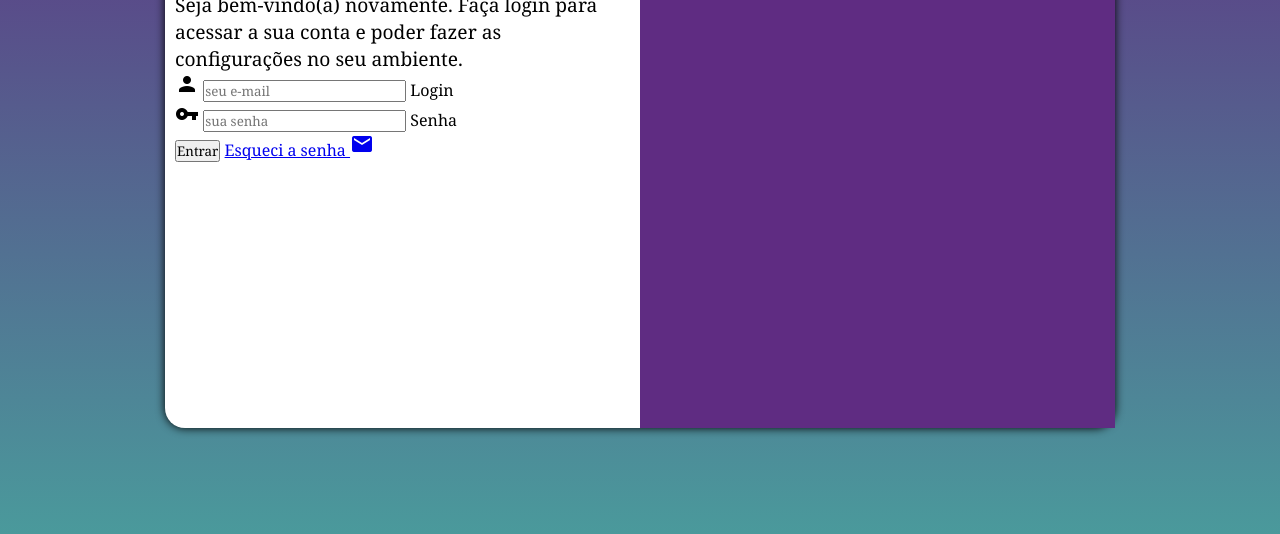
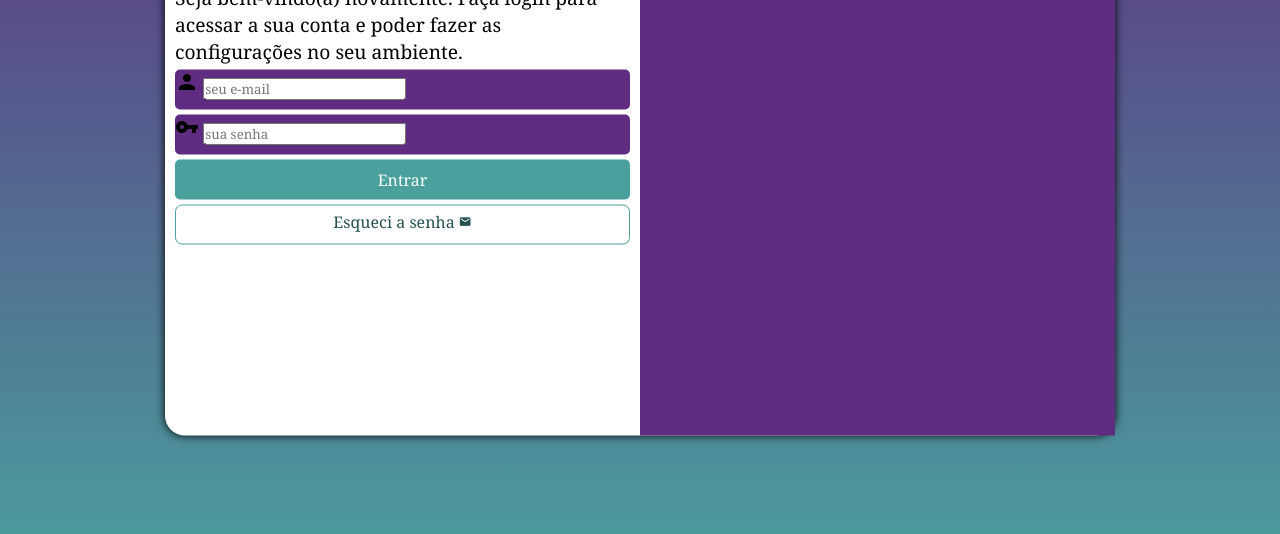
Before and after one commit to anavitoria151295/projeto-login, a plain HTML site: page index.html in a window 1280 px wide. Shown: the part 222-756 px from the top of the page. Drawn offline with Linux system fonts and the light colour scheme.

Commit message:
Atualizando o README

```diff
--- a/estilos/style.css
+++ b/estilos/style.css
@@ -30,7 +30,7 @@ section#login{
     transform: translate(-50%, -50%);
     background-color: white;
     width: 252px;
-    height: 500px;
+    height: 515px;
     border-radius: 20px;
     box-shadow: 0px 0px 10px black;
     transition: width 1s, height 1s;
@@ -56,3 +56,55 @@ div#formulario > h1{
 div#formulario > p{
     font-size: 0.8em;
 }
+
+form > div.campo{
+    background-color: #5f2c82;
+    display: block;
+    width: 100%;
+    height: 40px;
+    border-radius: 5px;
+    margin: 5px 0px;
+}
+
+div.campo > label{
+    display: none;
+}
+
+form > input[type=submit]{
+    display: block;
+    font-size: 1em;
+    width: 100%;
+    height: 40px;
+    background-color: #49a09d;
+    color: white;
+    border: none;
+    border-radius: 5px;
+    cursor: pointer;
+}
+
+form > input[type=submit]:hover{
+    background-color: #255250;
+}
+
+form > a.butao{
+    display: block;
+    text-align: center;
+    font-size: 1em;
+    width: 100%;
+    height: 40px;
+    padding-top: 5px;
+    margin-top: 5px;
+    background-color: white;
+    color: #255250;
+    border: 1px solid #49a09d;
+    border-radius: 7px;
+    text-decoration: none;
+}
+
+form > a.butao:hover{
+    background-color: #6df1ed;
+}
+
+form > a.butao > i{
+    font-size: 0.8em;
+}
--- a/index.html
+++ b/index.html
@@ -30,7 +30,7 @@
                         <label for="isenha">Senha</label>
                     </div>
                     <input type="submit" value="Entrar">
-                    <a href="esqueci.html">
+                    <a href="esqueci.html" class="butao">
                         Esqueci a senha <i class="material-icons">mail</i>
                     </a>
                 </form>
```
